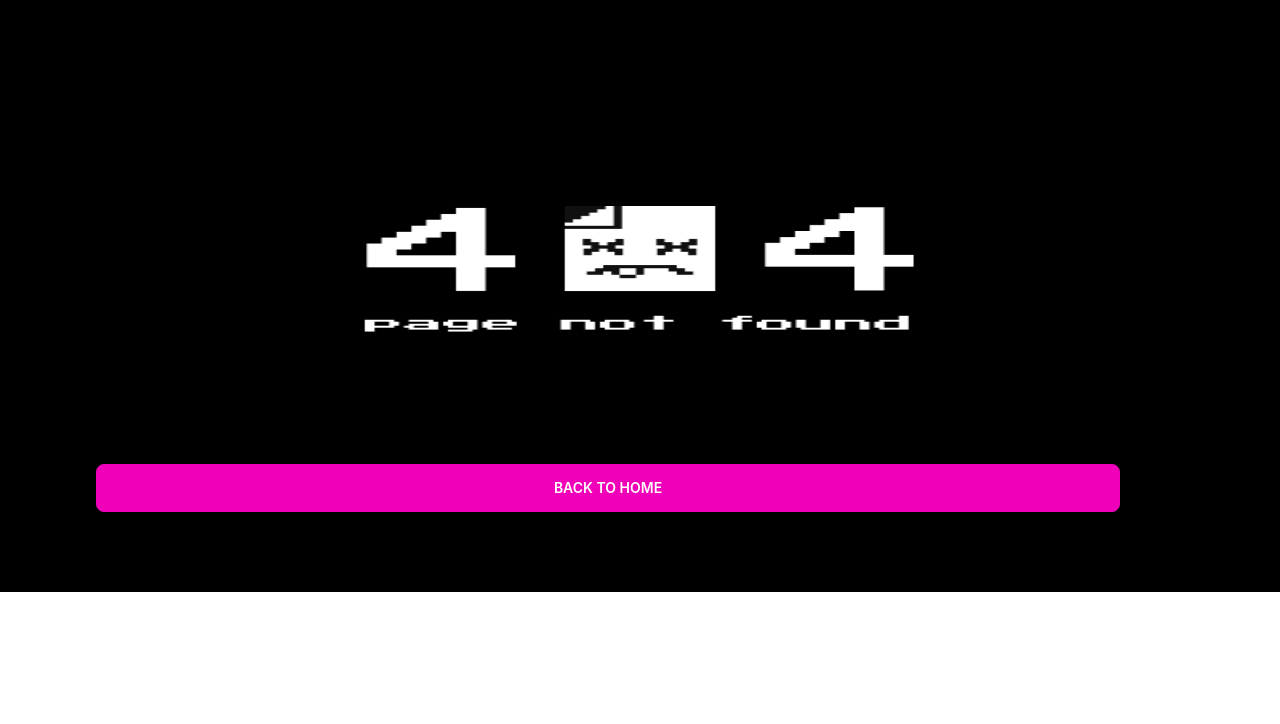
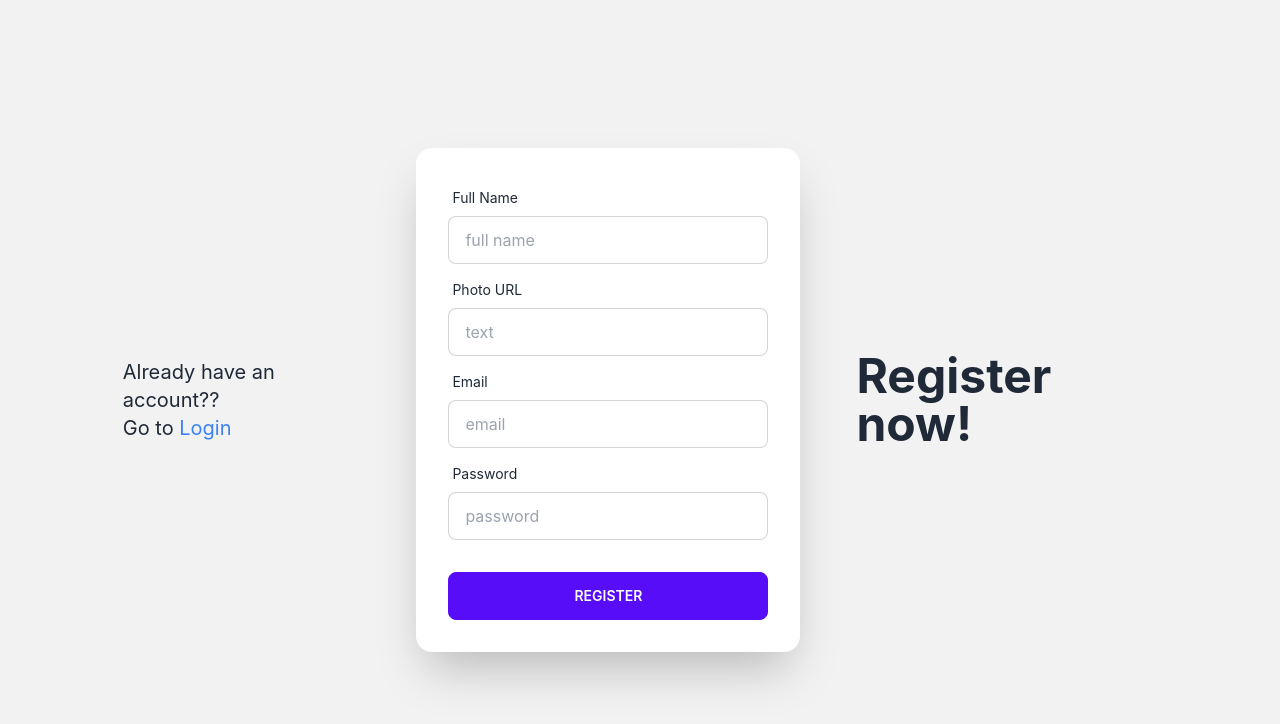
Before and after one commit to Anita-Mahmud/learn-coding, a React (Create React App) app: page /register in a window 1280 px wide. Shown: the top 724 px of the page. Built offline with nearby package versions, Linux system fonts and the light colour scheme.

Commit message:
google signin

```diff
--- a/package.json
+++ b/package.json
@@ -7,6 +7,7 @@
     "@testing-library/react": "^13.4.0",
     "@testing-library/user-event": "^13.5.0",
     "daisyui": "^2.33.0",
+    "firebase": "^9.12.1",
     "react": "^18.2.0",
     "react-dom": "^18.2.0",
     "react-router-dom": "^6.4.2",
--- /dev/null
+++ b/src/Pages/Login/Login.js
@@ -0,0 +1,58 @@
+import React,{ useContext } from 'react';
+import { Link } from 'react-router-dom';
+import { GoogleAuthProvider } from 'firebase/auth';
+import { AuthContext } from '../../context/AuthProvider';
+
+const Login = () => {
+    const { providerGoogleLogin } = useContext(AuthContext);
+    const googleProvider = new GoogleAuthProvider()
+    // google sign in
+    const handleGoogleSignIn = () => {
+        providerGoogleLogin(googleProvider)
+            .then(result => {
+                const user = result.user;
+            })
+            .catch(error => console.error(error))
+    }
+    return (
+        <div>
+            <div className="hero min-h-screen bg-base-200">
+  <div className="hero-content flex-col lg:flex-row-reverse">
+    <div className="text-center lg:text-left">
+      <h1 className="text-5xl font-bold">Login now!</h1>
+      <div className='mt-6 '>
+<button onClick={handleGoogleSignIn} class="btn btn-active btn-secondary mr-4">Google</button>
+<button class="btn btn-active btn-secondary">Github</button>
+</div>
+    </div>
+    <form className="card flex-shrink-0 w-full max-w-sm shadow-2xl bg-base-100 mx-10">
+      <div className="card-body">
+        <div className="form-control">
+          <label className="label">
+            <span className="label-text">Email</span>
+          </label>
+          <input type="text" placeholder="email" className="input input-bordered" />
+        </div>
+        <div className="form-control">
+          <label className="label">
+            <span className="label-text">Password</span>
+          </label>
+          <input type="text" placeholder="password" className="input input-bordered" />
+        </div>
+        <div className="form-control mt-6">
+          <button className="btn btn-primary">Login</button>
+        </div>
+      </div>
+    </form>
+    <div className='text-xl'>
+        <p>Don't have an account??<br />Go to <Link to='/register'><span className='text-blue-500'>Register</span></Link></p>
+    </div>
+  </div>
+</div>
+
+
+        </div>
+    );
+};
+
+export default Login;
--- /dev/null
+++ b/src/Pages/Register/Register.js
@@ -0,0 +1,54 @@
+import React from 'react';
+import { Link } from 'react-router-dom';
+
+const Register = () => {
+    const handleSubmit =()=>{}
+    return (
+        <div>
+        <div className="hero min-h-screen bg-base-200">
+<div className="hero-content flex-col lg:flex-row-reverse">
+<div className="text-center lg:text-left">
+  <h1 className="text-5xl font-bold">Register now!</h1>
+
+</div>
+<form onSubmit={handleSubmit} className="card flex-shrink-0 w-full max-w-sm shadow-2xl bg-base-100 mx-10">
+  <div className="card-body">
+  <div className="form-control">
+      <label className="label">
+        <span className="label-text">Full Name</span>
+      </label>
+      <input type="text" name="name" placeholder="full name" className="input input-bordered" />
+    </div>
+    <div className="form-control">
+      <label className="label">
+        <span className="label-text">Photo URL</span>
+      </label>
+      <input type="url" name="url" placeholder="text" className="input input-bordered" />
+    </div>
+    <div className="form-control">
+      <label className="label">
+        <span className="label-text">Email</span>
+      </label>
+      <input type="email" name="email"placeholder="email" className="input input-bordered" />
+    </div>
+    <div className="form-control">
+      <label className="label">
+        <span className="label-text">Password</span>
+      </label>
+      <input type="password" name="password" placeholder="password" className="input input-bordered" />
+    </div>
+    <div className="form-control mt-6">
+      <button className="btn btn-primary">Register</button>
+    </div>
+  </div>
+</form>
+<div className='text-xl'>
+    <p>Already have an account??<br />Go to <Link to='/login'><span className='text-blue-500'>Login</span></Link></p>
+</div>
+</div>
+</div>
+    </div>
+    );
+};
+
+export default Register;
--- /dev/null
+++ b/src/context/AuthProvider.js
@@ -0,0 +1,27 @@
+import React, { createContext,useState } from 'react';
+import {getAuth,signInWithPopup} from 'firebase/auth';
+import { app } from '../firebase/firebase.config';
+export const AuthContext = createContext();
+const auth = getAuth(app);
+const AuthProvider = ({children}) => {
+    const [user, setUser] = useState(null);
+    const [loading, setLoading] = useState(true);
+    //google login
+    const providerGoogleLogin = (provider) => {
+        setLoading(true);
+        return signInWithPopup(auth, provider);
+    }
+    const authVal = {
+        user,
+        loading,
+        setLoading,
+        providerGoogleLogin,
+    };
+    return (
+        <AuthContext.Provider value={authVal}>
+        {children}
+    </AuthContext.Provider>
+    );
+};
+
+export default AuthProvider;
--- /dev/null
+++ b/src/firebase/firebase.config.js
@@ -0,0 +1,17 @@
+// Import the functions you need from the SDKs you need
+import { initializeApp } from "firebase/app";
+// TODO: Add SDKs for Firebase products that you want to use
+// https://firebase.google.com/docs/web/setup#available-libraries
+
+// Your web app's Firebase configuration
+const firebaseConfig = {
+  apiKey: "AIzaSyCif84yke0WPDRUG6Rb71QTceai_hjTuAg",
+  authDomain: "learn-code-f6971.firebaseapp.com",
+  projectId: "learn-code-f6971",
+  storageBucket: "learn-code-f6971.appspot.com",
+  messagingSenderId: "92734112687",
+  appId: "1:92734112687:web:0c7af043b61517b80ba55a"
+};
+
+// Initialize Firebase
+export const app = initializeApp(firebaseConfig);
--- a/src/index.js
+++ b/src/index.js
@@ -3,11 +3,14 @@ import ReactDOM from 'react-dom/client';
 import './index.css';
 import App from './App';
 import reportWebVitals from './reportWebVitals';
+import AuthProvider from './context/AuthProvider';
 
 const root = ReactDOM.createRoot(document.getElementById('root'));
 root.render(
   <React.StrictMode>
-    <App />
+   <AuthProvider>
+   <App />
+   </AuthProvider>
   </React.StrictMode>
 );
 
```
Also changed, not shown: src/routes/router.js (+10 -0 lines), 1 other file (tests, documents, lock files or other folders).
